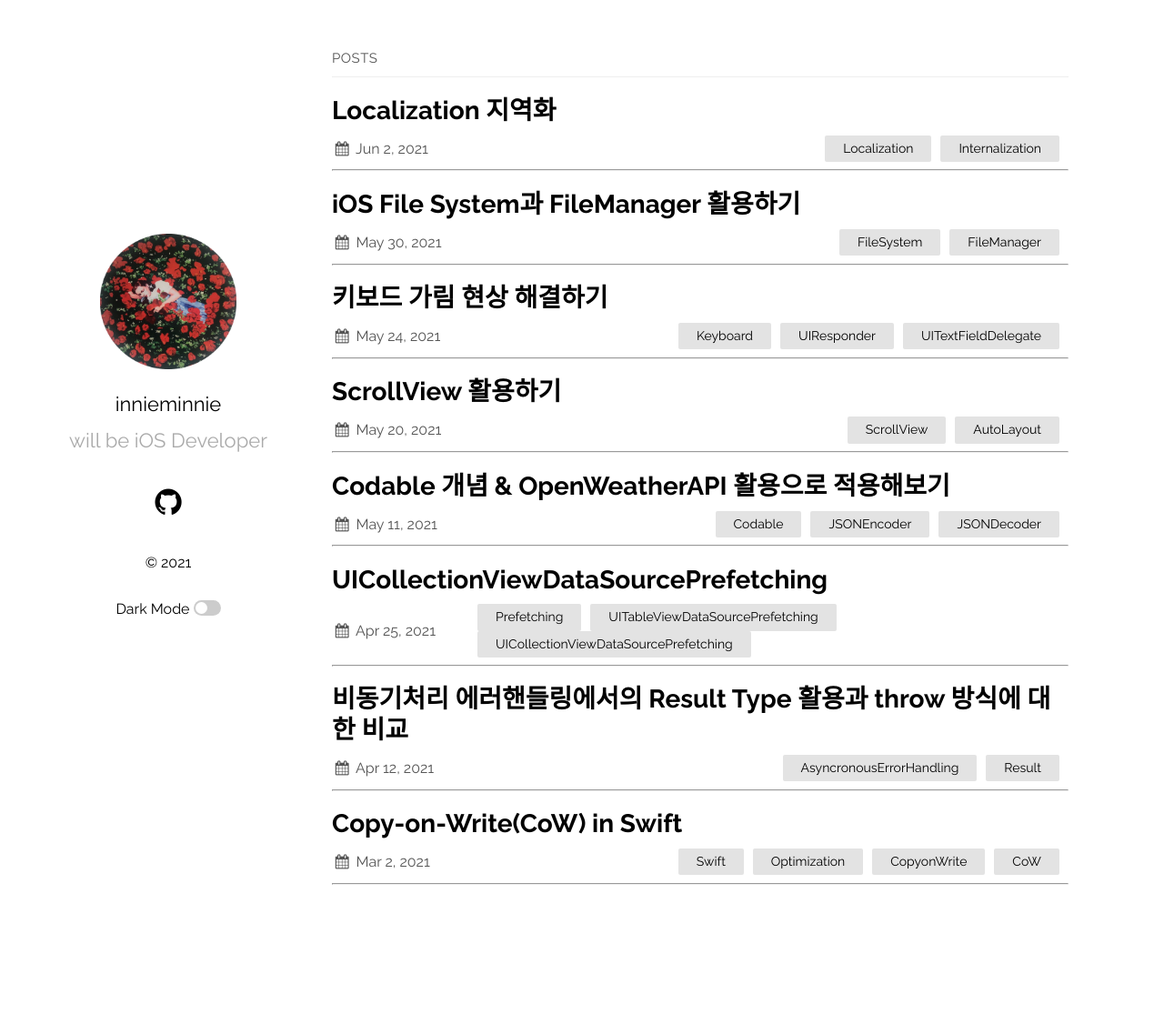
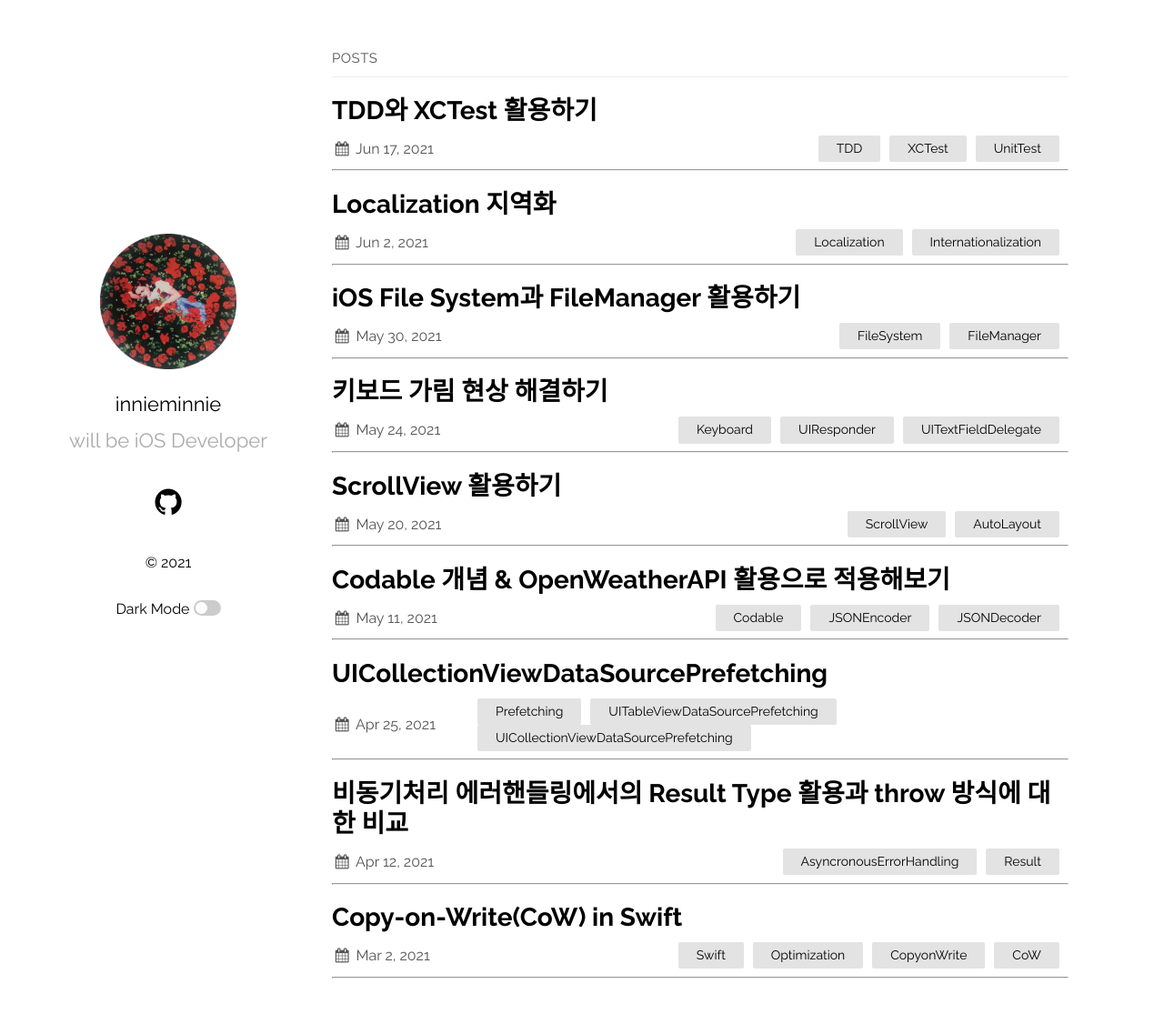
Before and after one commit to innieminnie/innieminnie.github.io, a Jekyll site: the page built from index.md, in a window 1280 px wide and 1121 px high. Shown: the top 1115 px of the window at 91% size. Built offline with Jekyll 4.4.1, drawn with Linux system fonts in a browser that asks for light colours; some of the changed lines change nothing that is shown.

Commit message:
docs: reload docs

````diff
--- a/_posts/2021-06-02-Localization.markdown
+++ b/_posts/2021-06-02-Localization.markdown
@@ -2,16 +2,16 @@
 layout: post
 title: "Localization 지역화"
 date: 2021-06-02
-categories: Localization Internalization
+categories: Localization Internationalization
 ---
 ---
 
 ## 목차
 1. [Internationalization 과 Localization](#internationalization-과-localization)
-    - 1. Localizable.strings (Localization 파일) 추가하기
-    - 2. 언어 추가하기
-    - 3. String content 지역화 (Localize 하기)
-    - 4. 지역/언어 설정을 통해 확인하기
+    - Localizable.strings (Localization 파일) 추가하기
+    - 언어 추가하기
+    - tring content 지역화 (Localize 하기)
+    - 지역/언어 설정을 통해 확인하기
 1. [Storyboard Localization](#storyboard-localization)
 1. [Numbers Dates Times](#numbers-dates-times)
 1. [더 공부해 볼 내용](#더-공부해-볼-내용)
--- /dev/null
+++ b/_posts/2021-06-17-TDDandXCTest.markdown
@@ -0,0 +1,260 @@
+---
+layout: post
+title: "TDD와 XCTest 활용하기 "
+date: 2021-06-17 01:16:00
+categories: TDD XCTest UnitTest
+---
+---
+
+1. Test Driven Development
+   - TDD의 정의
+   - TDD의 의도
+   - TDD의 필요성
+   - TDD에서 레드단계 (실패한 코드 작성하기) 를 먼저 시행하는 이유
+2. XCode에서의 XCTest
+   - 연습해보기
+   - setUp & tearDown
+   - 레드
+   - 그린
+   - 블루
+3. 마무리
+   - 더 고민해볼 점
+
+
+
+### Test Driven Development
+
+#### TDD의 정의
+
+- 테스트주도개발 ( 짧은 주기의 반복을 통해 테스트가 개발을 이끌어 나가는 형태의 소프트웨어 개발 프로세스)
+
+![tdd_process](https://user-images.githubusercontent.com/46582215/102102475-336cea80-3e6f-11eb-9257-fb3d7875c6d1.png)
+
+
+1. 레드: 실패하는 테스트 작성
+2. 그린: 실패하는 테스트를 통과하는 최소한의 코드 작성 단계 ( 완전한 코드 작성 단계가 아닙니다다)
+3. 블루: ''그린''단계의 코드에서 더 나은 완전한 코드로 나아가기 위한 리팩터링 단계. 기존 코드가 변경되어서는 안됩니다. 코드의 정상적 동작을 보장해야합니다.
+
+
+
+TDD 작성 시, FIRST원칙을 준수하도록 노력하면 보다 나은 TDD 구현이 가능합니다.
+
+<b>F</b>ast - 테스트는 빠르게 유지가능해야한다.
+
+<b>I</b>ndependent -  테스트는 독립적 실행 단위를 갖는다.
+
+<b>R</b>epeatable - 테스트는 반복적으로 실행될 때마다 결과가 동일해야한다.
+
+<b>S</b>elf-validating - 테스트는 기대하는 결과를 단언(assert)할 수 있어야한다.
+
+<b>T</b>imely - 테스트는 미루지말고 그때 그때 작성해야한다.
+
+
+
+#### TDD의 의도
+
+- 결정을 하기 전, 관찰 먼저 합니다.
+- 켄트백의 "Clean Code That Works" ( 동작하는 깔끔한 코드를 설계하자.)
+
+#### TDD의 필요성
+
+- 큰 단위의 문제를 작은 단위로 나눌 수 있습니다. 코드의 모듈화를 유도합니다.
+- 지속적인 피드백을 통해 목표를 개선하게 됩니다. ( 실패에 대한 인지를 갖고 있기 때문입니다.)
+- 테스트는 훌륭한 스펙 정의 문서가 될 수 있습니다.
+- 테스트를 하지 않으면 코드의 리팩토링이 어려워집니다.
+
+#### TDD에서 레드단계 (실패한 코드 작성하기) 를 먼저 시행하는 이유
+
+- 테스트를 고려하는 코드를 작성하게 됩니다.
+- 테스트(스펙)에 대한 구체적인 이해를 돕습니다.
+- 만들고자 하는 것에 대한 이해 / 명확하고 구체적인 목표 / 빠른 피드백이 가능합니다.
+
+
+
+### XCode에서의 XCTest
+
+#### 연습해보기
+
+XCode에서 XCTest를 활용하여 단위테스트를 수행할 수 있습니다. XCTest는 UITest, UnitTest, PerformanceTest 세 종류의 테스트를 지원하지만, UnitTest 구현과정을 대표로 보여드리겠습니다.
+
+[https://leetcode.com/problems/design-parking-system/](https://leetcode.com/problems/design-parking-system/) 의 문제를 샘플로, 풀이 과정을 XCTest를 활용해 TDD를 간단하게 적용해보겠습니다!
+
+- 문제 요구사항 : 주차 시스템 (Parking System) 을 디자인해라. 주차장은 세가지 크기의 주차공간 big, medium, small을 가지며 각 크기 별로 공간이 할당되는 갯수를 갖는다.
+- <b>class ParkingSystem 의 init(_ big: Int, _ medium: Int, _ small: Int)</b> : Parking System 인스턴스 생성 메소드. 파라미터는 각 사이즈 주차공간의 할당 갯수를 의미한다.
+- <b>class ParkingSystem의 func addCar(_ carType: Int) -> Bool</b> : 현재 Parking system에 주차하려는 차의 carType의 주차공간이 있는지 체크하는 메소드. carType은 big = 1 , medium = 2, small = 3 으로 나타낸다. 주차하려는 차는 오직 해당 carType의 주차공간에만 주차가 가능하다. 가능한 공간이 없으면 return false, 있으면 파킹을 한 후( 남은 공간 하나 감소), return true
+
+```
+example)
+
+Input
+["ParkingSystem", "addCar", "addCar", "addCar", "addCar"]
+[[1, 1, 0], [1], [2], [3], [1]]
+Output
+[null, true, true, false, false]
+
+Explanation)
+
+ParkingSystem parkingSystem = new ParkingSystem(1, 1, 0);
+parkingSystem.addCar(1); // return true because there is 1 available slot for a big car
+parkingSystem.addCar(2); // return true because there is 1 available slot for a medium car
+parkingSystem.addCar(3); // return false because there is no available slot for a small car
+parkingSystem.addCar(1); // return false because there is no available slot for a big car. It is already occupied.
+```
+
+
+
+
+
+프로젝트 생성 시, include Tests를 하면 "~Tests폴더" 아래 ~Tests.swift파일을 확인할 수 있습니다.
+
+Xcode 단위테스트들은 XCTestCase 하위클래스 내에 포함되어 있습니다.
+
+```swift
+// DesignParkingSystemTests.swift
+
+import XCTest
+@testable import DesignParkingSystem
+
+class DesignParkingSystemTests: XCTestCase {
+    override func setUpWithError() throws {
+       // Put setup code here. This method is called before the invocation of each test method in the class.
+      super.setUp()
+    }
+    override func tearDownWithError() throws {
+      super.tearDown()
+       // Put teardown code here. This method is called after the invocation of each test method in the class.
+    }
+
+    func testExample() throws {
+    }
+
+    func testPerformanceExample() throws {
+        self.measure {
+        }
+    }
+
+}
+```
+
+
+
+#### setUpWithError & tearDownWithError
+
+<b>setUp</b>은 XCTestCase 각각의 test가 실행하기 이전에 호출되며 <b>tearDown</b>은 각각의 test 실행이 끝나면 호출됩니다.
+
+(Xcode 11.4 이전에는 testFile생성시, setUp / tearDown이 기본값이었지만, 이후에는 해당 과정 중 error발생 시에 대한 처리가 추가된 setUpWithError / tearDownWithError로 대체되었습니다.setUpWithError / tearDownWithError 는 각각 에러처리 작업을 한 후 , setUp / tearDown를 이전과 동일하게 호출합니다.)
+
+
+
+setUp메소드에는 주로 테스트 케이스의 모든 테스트에 적용할 인스턴스를 생성합니다(shared properties). 문제를 활용하여 class DesignParkingSystem타입을 먼저 개략적으로 구상합니다.
+
+```swift
+//ParkingSystem.swift
+
+import Foundation
+class ParkingSystem {
+
+		private var big: Int
+    private var medium: Int
+    private var small: Int
+
+    init(_ big: Int, _ medium: Int, _ small: Int) {
+        self.big = big
+        self.medium = medium
+        self.small = small
+    }
+
+    func addCar(_ carType: Int) -> Bool {
+       return false //타입반환형을 맞춰주기 위한 일시적인 코드일뿐, 완성된 코드가 아닙니다.
+    }
+}
+
+```
+
+이후 기존 DesignParkingSystemTests의 setUp에 문제의 example에 나와있는 parkingSystem을 기준으로 initialize합니다. 아래의 코드에서 parkingSystemMock는 주차공간big 1개, 주차공간 medium 1개, 주차공간 small 0개를 갖습니다.
+
+```swift
+class DesignParkingSystemTests: XCTestCase {
+    override func setUpWithError() throws {
+        let parkingSystemMock = ParkingSystem(1, 1, 0)
+        super.setUp()
+    }
+```
+
+
+
+#### 레드
+
+class DesignParkingSystemTests의 func testExample() throws {} 에는 테스트코드를 작성합니다. 메소드명은 test로 시작해야하며, test이후 메소드명은 테스트하고자하는 내용에 맞게 수정합니다. 해당 과정에서는 testSuccessAddingCarInParkingSystem()으로 지었습니다. 또한 테스팅을 위해 XCTAssertEqual등을 비롯한 상황에 맞는 다양한 메소드를 활용합니다. 문제에서는 addCar 메소드에 대한 테스트를 할 것입니다.
+
+![failed_test_case](https://user-images.githubusercontent.com/46582215/102102299-f9034d80-3e6e-11eb-95b7-75fa224d5e6f.png)
+
+테스트는 addCar(1) 시, 성공해야하지만(expected = true) , false를 return 하고 있습니다(actual). 이 부분이 앞서 말씀드린 TDD의 "레드" 에 해당합니다.  addCar 메소드에는 구체적인 함수내용을 작성하지 않은 채, 우선 return false를 하고 있습니다. 해당 부분이 실패코드를 작성한 것과 같습니다. 이제 addCar를 문제에 맞게 작성해보겠습니다.
+
+
+
+#### 그린
+
+```swift
+func addCar(_ carType: Int) -> Bool {
+        switch carType {
+        case 1:
+            if self.big - 1 >= 0 {
+                self.big -= 1
+                return true
+            } else {
+                return false
+            }
+        case 2:
+            if self.medium - 1 >= 0 {
+                self.medium -= 1
+                return true
+            } else {
+                return false
+            }
+        case 3:
+            if self.small - 1 >= 0 {
+                self.small -= 1
+                return true
+            } else {
+                return false
+            }
+        default:
+            return false
+        }
+    }
+```
+
+코드 수정 후, test를 재실행하면
+
+![success_test_case](https://user-images.githubusercontent.com/46582215/102102656-6ca55a80-3e6f-11eb-8287-100cd4c1d6cc.png)
+
+와 같이 메소드명 옆에 초록색 체크표시와 함께 성공했다는 메시지가 콘솔창에 출력됩니다
+
+해당 부분이 TDD의 "그린" 에 해당합니다.
+
+
+
+#### 블루
+
+TDD의 "블루" 단계로,  addCar메소드를 메소드의 실행내용은 변형시키지 않은 채 수정해보겠습니다.
+
+![refactoring_code](https://user-images.githubusercontent.com/46582215/102102545-48e21480-3e6f-11eb-80b9-9382a90d8949.png)
+
+이후 테스트케이스 여러개 재실행 시, 전부 정상적으로 작동하는 것을 확인할 수 있습니다.
+
+
+
+### 마무리
+
+이로써 TDD의 레드 > 그린 > 블루 의 과정을 XCTest를 활용한 유닛테스트로 간단하게 나타내보았습니다. 위에서는 보편적으로 사용되는 XCTAssertEqual메소드의 사용을 보여주었지만, 해당 과정은 true, false를 return하는 것을 확인해야하는 것으로 보아  XCTAssertEqual보다는 <b>XCTAssertTrue(actual, "it should be true")</b> 메소드를 사용하는 것이 더 적합해 보입니다. 이외에도 다양한 상황에 적용해볼 수 있는 XCTAssert 관련 메소드가 많으니 맞게 활용하면 좋을 것 같습니다!
+
+
+
+#### 더 고민해볼 점
+
+위의 과정은 test 메소드를 여러 개 생성하면 전부 단일적이라 각 test가 시작되는 시점에 새로운 인스턴스가 할당됩니다. 그래서 test의 내용이 전부 독립적일 때는 적용 가능하지만, 예를 들어 addCar 메소드가 처음에는 파라미터로 받는 carType에 대한 공간의 여유가 있어 true를 반환하더라도 지속적으로 메소드를 실행하면 공간이 부족해 false가 발생하는 경우를 test해보고 싶을 때, 단순히 하나의 test안에 XCTAssert~문을 여러 번 실행해야하는지, 아니면 test를 분할해도 서로의 상황을 연결지을 수 있는지  더 학습할 예정입니다.
+
+#### 참고
+[https://nshipster.com/xctestcase/](https://nshipster.com/xctestcase/)
+[https://zeddios.tistory.com/991](https://zeddios.tistory.com/991) (리나가 공유해줘서 도움이 됐어요)
````
